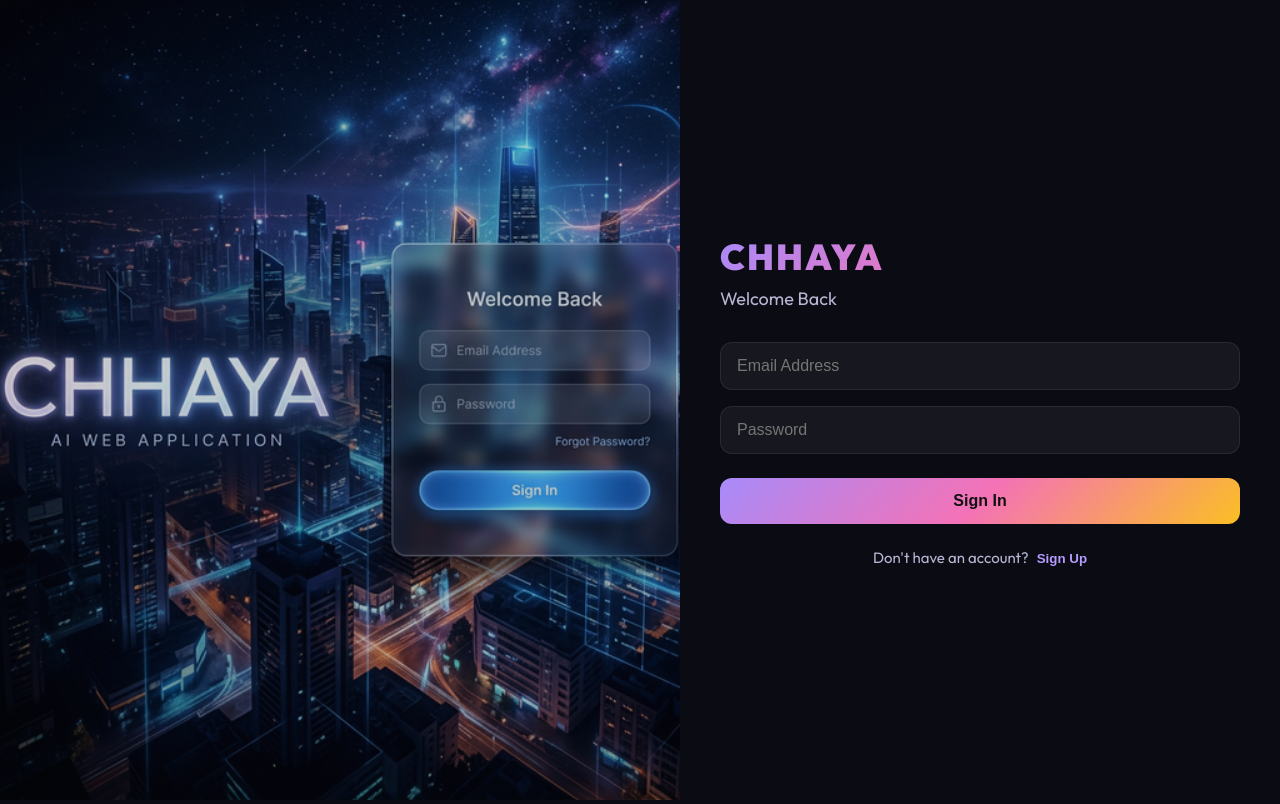
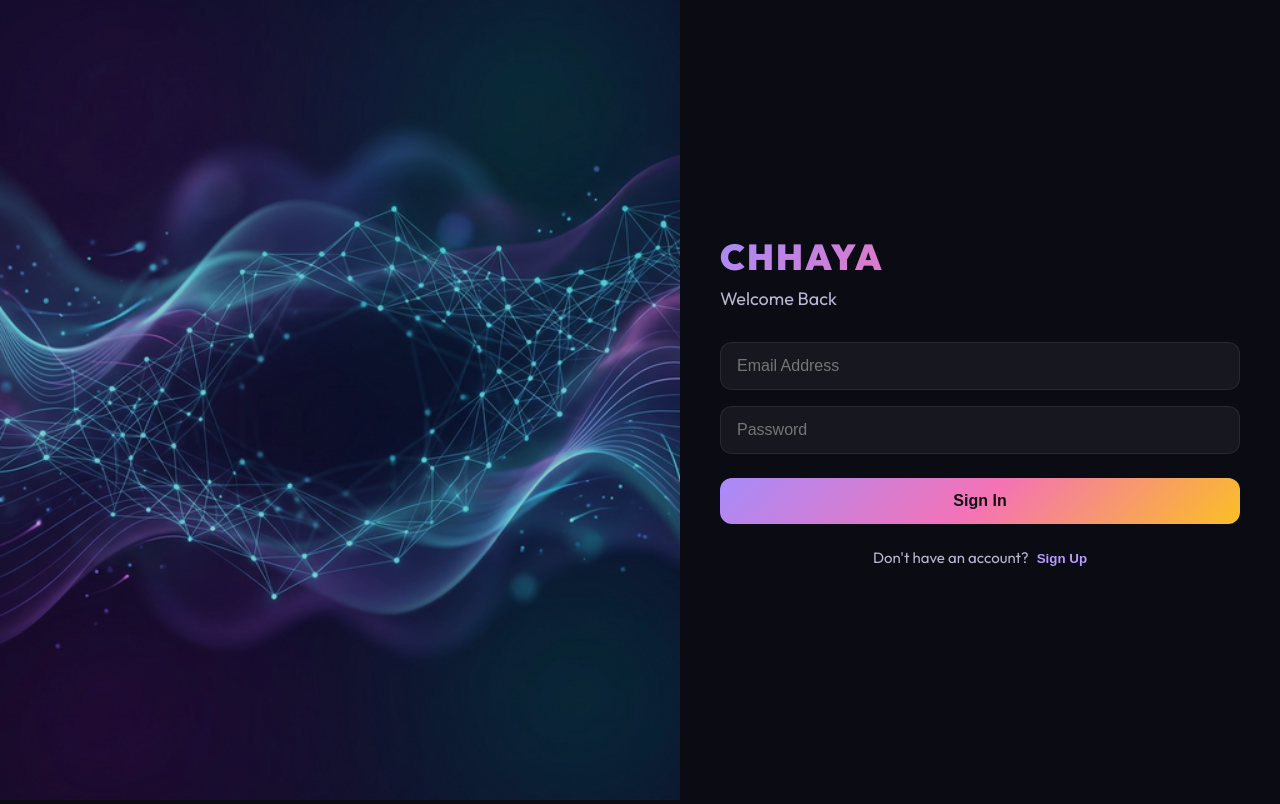
Before and after one commit to AbhayKTS/ML_miniproject, a React (Vite) app in the folder frontend/: page /auth in a window 1280 px wide. Built offline with nearby package versions, Linux system fonts and the light colour scheme; no server answers.

Commit message:
changing the login page back image

```diff
--- a/frontend/src/components/pages/AuthPage.tsx
+++ b/frontend/src/components/pages/AuthPage.tsx
@@ -28,7 +28,7 @@ const AuthPage = () => {
     return (
         <div className="auth-container">
             <div className="auth-bg">
-                <img src="/src/assets/chhaya_login_bg.png" alt="Chhaya Background" />
+                <img src="/src/assets/auth_bg_new.png" alt="Chhaya Background" />
             </div>
             <div className="auth-box">
                 <h1 className="auth-title">CHHAYA</h1>
```
Also changed, not shown: frontend/src/assets/auth_background.png (added), frontend/src/assets/auth_bg_new.png (added).
